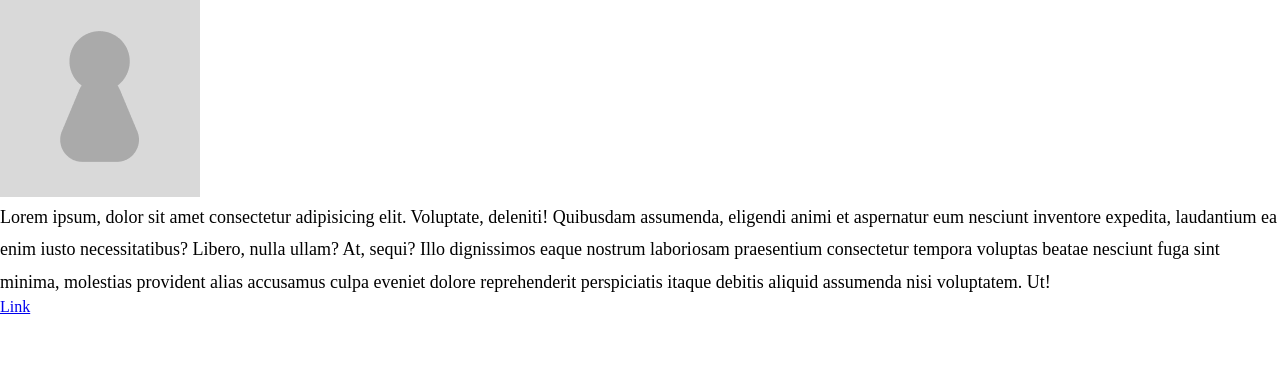
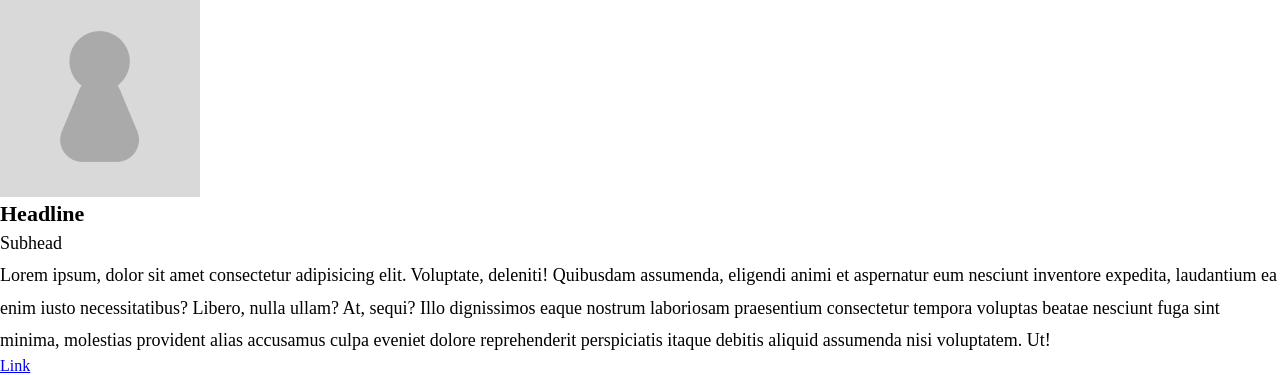
Before and after one commit to gpuberos/ubCSS, a plain HTML site: page index.html in a window 1280 px wide. Shown: the part 435-810 px from the top of the page. Drawn offline with Linux system fonts and the light colour scheme.

Commit message:
Add card class with more options

```diff
--- a/index.html
+++ b/index.html
@@ -37,18 +37,24 @@
         <section>
             <h1>Title 1</h1>
 
-            <div class="ub-cards">
-                <div class="ub-cards-pic">
+            <div class="ub-card-container">
+                <div class="ub-card">
+                    <div class="ub-card-media">
                         <img src="./assets/images/components/cards/profile-cards.png" alt="Short Desc Img">
                     </div>
-                <div class="ub-cards-desc">
+                    <div class="ub-card-content">
+                        <h3 class="ub-card-headline">Headline</h3>
+                        <p class="ub-card-subhead">Subhead</p>
+                        <div class="ub-card-text">
                             <p>
                                 Lorem ipsum, dolor sit amet consectetur adipisicing elit. Voluptate, deleniti! Quibusdam assumenda, eligendi animi et aspernatur eum nesciunt inventore expedita, laudantium ea enim iusto necessitatibus? Libero, nulla ullam? At, sequi?
                                 Illo dignissimos eaque nostrum laboriosam praesentium consectetur tempora voluptas beatae nesciunt fuga sint minima, molestias provident alias accusamus culpa eveniet dolore reprehenderit perspiciatis itaque debitis aliquid assumenda nisi voluptatem. Ut!
                             </p>
                         </div>
-                <div class="ub-cards-button">
-                    <a href="#" title="Title Link">Link</a>
+                        <div class="ub-card-actions">
+                            <a class="ub-card-button" href="#" title="Title Link">Link</a>
+                        </div>
+                    </div>
                 </div>
             </div>
 
```
Also changed, not shown: assets/styles/libraries/ub.css (+27 -5 lines). Lines whose indentation alone changed are shown as unchanged.
